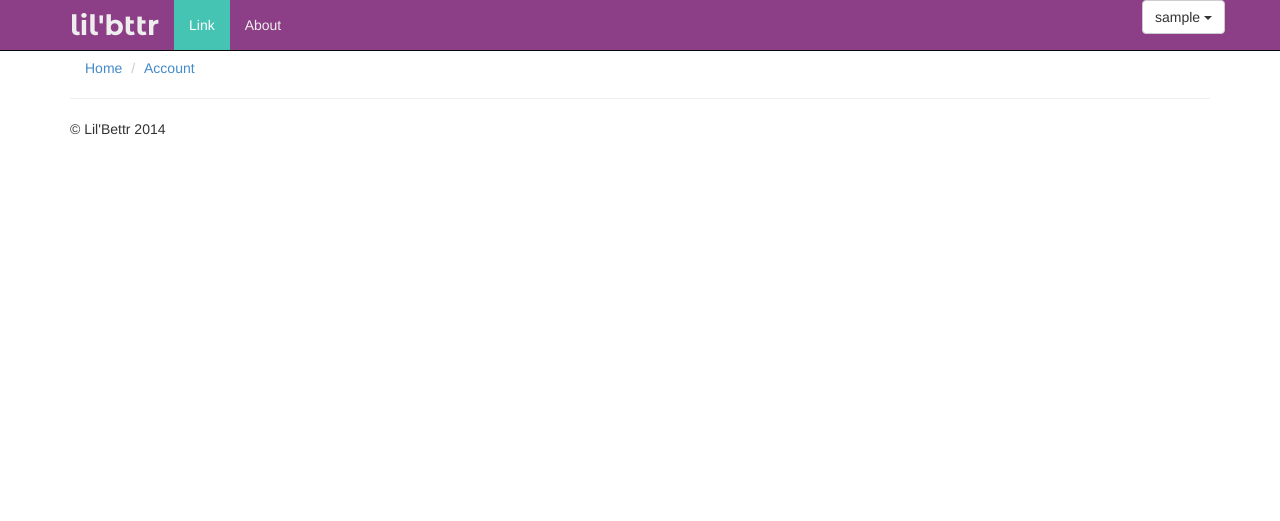
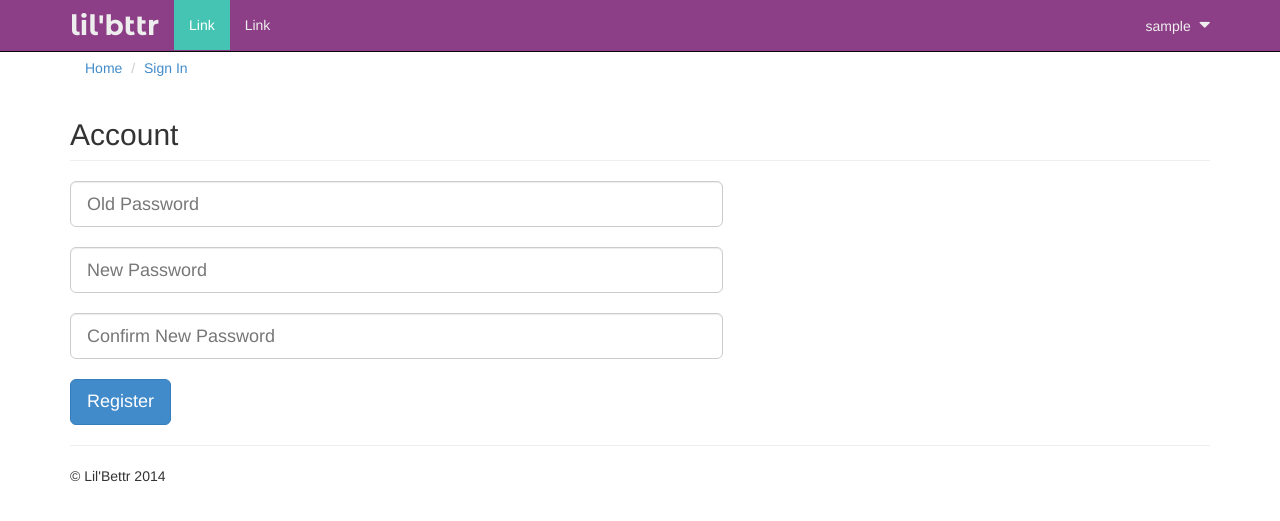
Before and after one commit to stevensanborn/suggestion, a Django app: template static/templates/account.html in a window 1280 px wide. Shown: the top 521 px of the page. Run offline with Django 3.2, Linux system fonts and the light colour scheme; the template is opened without the code that fills it: values that come from a table or form of the project are taken from there, others are empty; the visitor is signed in with stand-in values (Sample User, id 1); parts of the project's set-up code (start-up, migrations or seed data) failed here and were passed over; some libraries are stand-ins or nearby versions.

Commit message:
more suggestoin

```diff
--- a/requirements.txt
+++ b/requirements.txt
@@ -6,7 +6,8 @@
 psycopg2==2.5.3
 pystache==0.5.4
 static==1.0.2
-wsgiref==0.1.2
 djangorestframework>=2.3.11
 markdown>=2.4
 django_filter>=0.7
+python-postmark
+South>=0.7.4
--- a/signup/forms.py
+++ b/signup/forms.py
@@ -33,3 +33,11 @@
 	class Meta:
 	    model = User
 	    fields = ( 'email', 'password')
+
+class AccountForm(forms.ModelForm):
+	passwordold = forms.CharField(widget=forms.PasswordInput())
+	password = forms.CharField(widget=forms.PasswordInput())
+	passwordconfirm = forms.CharField(widget=forms.PasswordInput())
+	class Meta:
+	    model = User
+	    fields = ( 'passwordold','password','passwordconfirm')
--- a/static/static/css/main.css
+++ b/static/static/css/main.css
@@ -80,12 +80,10 @@
 	margin-bottom: 10px;
 }
 .right-btn{
-	display: inline-block;
-	margin: 15px 5px 0 0;
+	margin: 0px 5px 5px 0;
 }
 .left-headline{
-	display: inline-block;
-	;
+
 }
 
 .admin-suggestion{
@@ -115,3 +113,27 @@
 	padding-bottom: 0px;
 	margin-bottom: 0;
 }
+
+#dropdownMenu1{
+	  outline: none;
+	background-color: #8C3F86;
+	border-radius: 0;
+	border: none;
+	color: #EEEEEE;
+	padding: 15px 15px 15px 15px;
+}
+#dropdownMenu1:active{
+	border: none;
+	outline: none;
+}
+
+#signin-dropdown{
+	border: none;;
+}
+
+#dropdownMenu1 .fa-caret-down{
+	margin-left: 5px;
+	font-size: 1.3em;
+	line-height: 20px;
+	/*/margin: 5px 0 0;*/
+}
--- a/static/templates/account.html
+++ b/static/templates/account.html
@@ -1,15 +1,60 @@
 
 {% extends 'base.html' %}
 
+{% block content %}
 
-{% block breadcrumbs %}
-<ol class="breadcrumb">
-  <li><a href="{% url "home" %}">Home</a></li>
-  <li><a href="{% url "account" %}">Account</a></li>
-</ol>
-{% endblock %}
+<h2  class="left-headline page-header">Account</h2>
 
-{% block content %}
+
+        <form id="user_form" method="post" action="{%  url 'account' %}" class="form-horizontal">
+
+           {% csrf_token %}
+
+			{% if update == 'success'%}
+			<div class="form-group form-group-lg" >
+				 <div class="col-sm-7">
+					<div class="alert alert-success" role="alert">Your account has been updated.</div>
+				</div>
+			</div>
+			{% endif %}
+
+            <div class="form-group form-group-lg" >
+
+                <div class="col-sm-7">
+                    <input type="password" name="passwordold"  class="form-control input-lg" value="{% if form.password.value != None %}{{ form.passwordold.value }}{% endif %}" id="passwordold"  size="50" placeholder="Old Password" />
+                </div>
+
+                <div class="error" >
+                    {{ form.passwordold.errors }}
+                </div>
+            </div>
+
+
+            <div class="form-group form-group-lg" >
+
+                <div class="col-sm-7">
+                    <input type="password" name="password"  class="form-control input-lg" value="{% if form.password.value != None %}{{ form.password.value }}{% endif %}" id="password" size="50" placeholder="New Password" />
+                </div>
+
+                <div class="error" >
+                    {{ form.password.errors }}
+                </div>
+            </div>
+
+            <div class="form-group form-group-lg" >
+
+                <div class="col-sm-7">
+                    <input type="password" name="passwordconfirm"  class="form-control input-lg" value="{% if form.passwordconfirm.value != None %}{{ form.passwordconfirm.value }}{% endif %}" id="password"  size="50" placeholder="Confirm New Password" />
+                </div>
+
+                <div class="error" >
+                    {{ form.passwordconfirm.errors }}
+                </div>
+            </div>
+
+            <input type="submit" value="Register" class="btn btn-lg btn-primary" />
+
+        </form>
 
 
 {% endblock %}
--- a/static/templates/base.html
+++ b/static/templates/base.html
@@ -47,25 +47,25 @@
         <div class="collapse navbar-collapse" id="bs-example-navbar-collapse-1">
       <ul class="nav navbar-nav">
         <li class="active"><a href="#">Link</a></li>
-        <li><a href="#">About</a></li>
+        <li><a href="#">Link</a></li>
       </ul>
 
       <ul class="nav navbar-nav navbar-right">
 
 
         {% if user.is_authenticated %}
-          <div class="dropdown">
+          <div class="dropdown" id="account-dropdown">
 
 
             <button class="btn btn-default dropdown-toggle" type="button" id="dropdownMenu1" data-toggle="dropdown">
               {{user.username}}
 
-            <span class="caret"></span>
+            <i class="fa fa-caret-down"></i>
 
             </button>
              <ul class="dropdown-menu" role="menu" aria-labelledby="dropdownMenu1">
               <li role="presentation"><a role="menuitem" tabindex="-1" href="#">Suggestion </a></li>
-              <li role="presentation"><a role="menuitem" tabindex="-1" href="#">Account</a></li>
+              <li role="presentation"><a role="menuitem" tabindex="-1" href="{% url 'account' %}">Account</a></li>
               <li role="presentation"><a role="menuitem" tabindex="-1" href="{% url 'signout' %}">Sign out</a></li>
             </ul>
 
--- a/suggestion/urls.py
+++ b/suggestion/urls.py
@@ -3,7 +3,7 @@
 from django.contrib import admin
 from django.conf.urls.static import static
 from signup.views import register , user_login, user_signout, get_started , user_account
-from box.views import user_boxes,user_boxes_create,user_box,open_box,open_box_thankyou
+from box.views import user_boxes,user_boxes_create,user_box,open_box,open_box_thankyou,user_home
 
 admin.autodiscover()
 
```
Also changed, not shown: box/models.py (+20 -2 lines), box/views.py (+6 -1 lines), signup/views.py (+39 -7 lines), suggestion/settings.py (+13 -11 lines), box/migrations/0001_initial.py (added), box/migrations/__init__.py (added), 4 other files.
